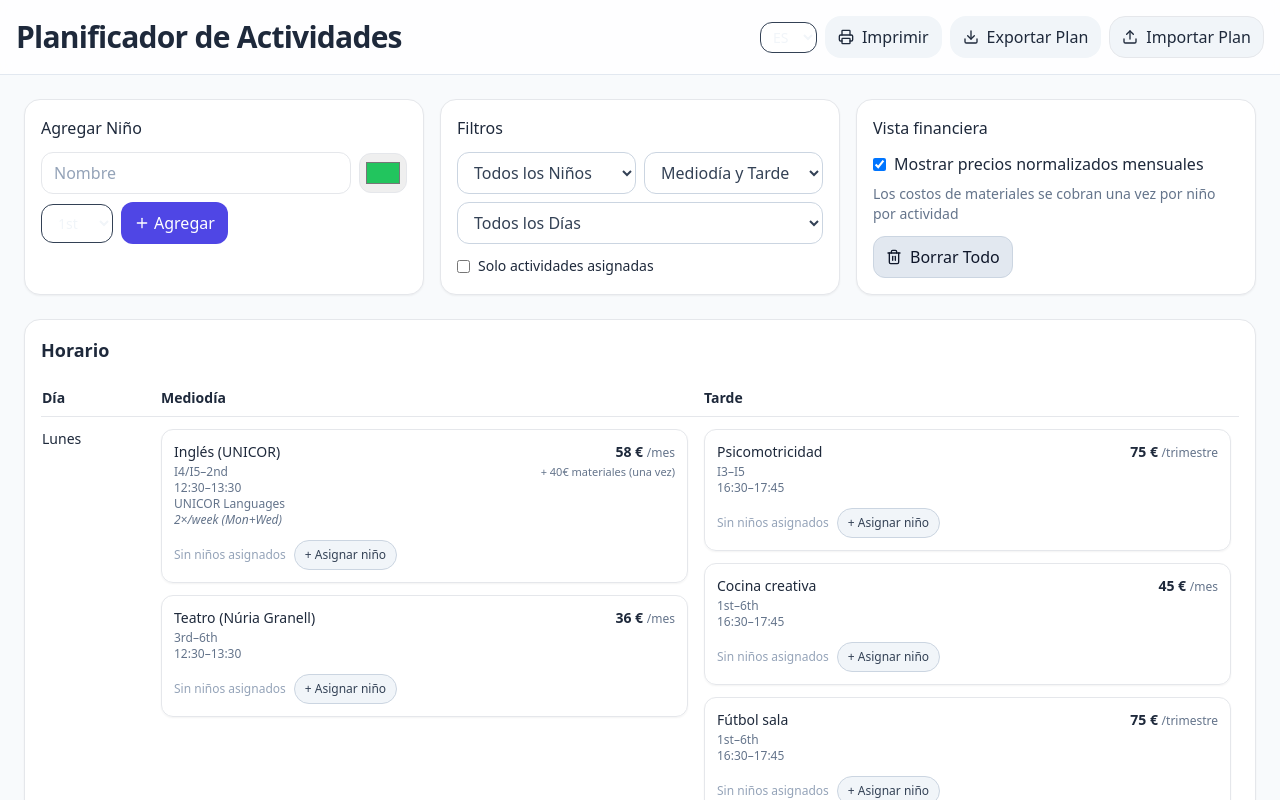
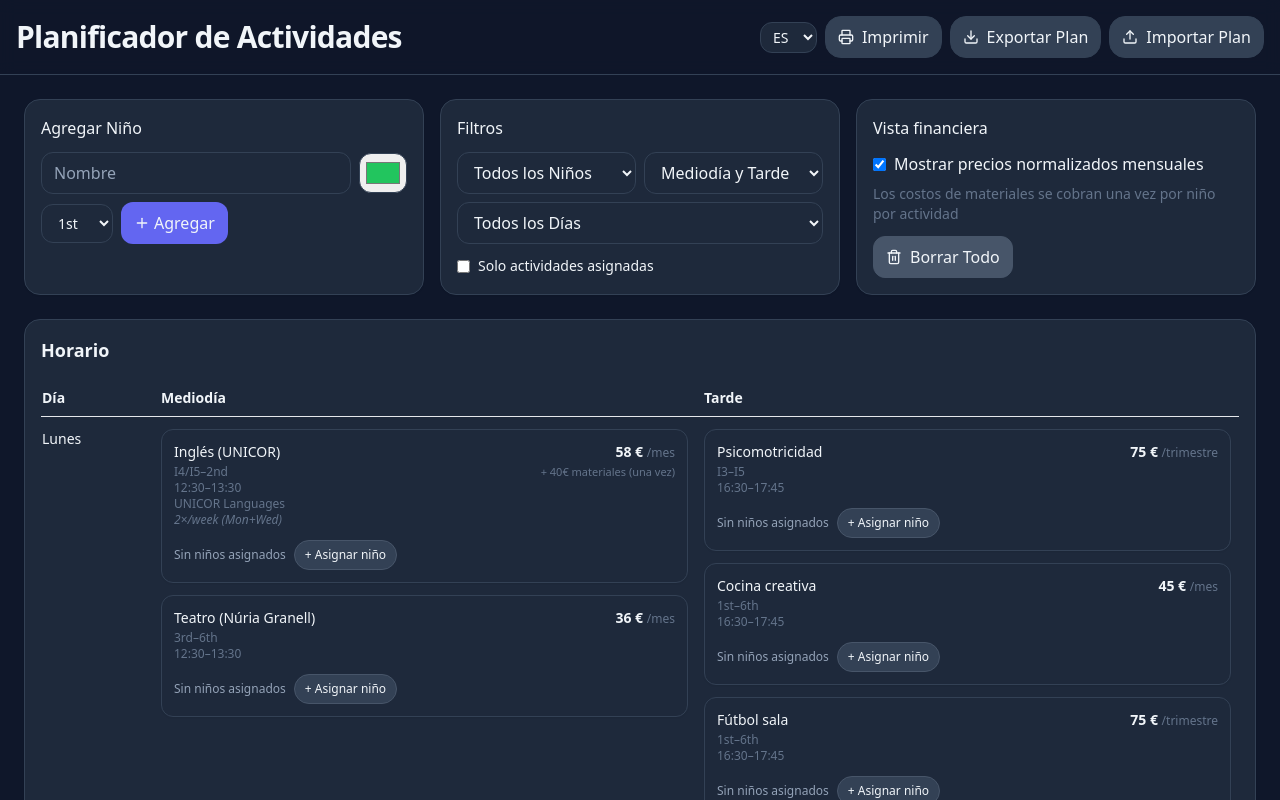
Before and after one commit to ciach/extrascolares2025, a React (Vite) app: page / in a window 1280 px wide. Shown: the top 800 px of the page. Built offline with nearby package versions, Linux system fonts and the light colour scheme.

Commit message:
feat: implement class-based dark mode with improved UI styling for activity buttons

```diff
--- a/index.html
+++ b/index.html
@@ -1,5 +1,5 @@
 <!doctype html>
-<html lang="en">
+<html lang="en" class="dark">
   <head>
     <meta charset="UTF-8" />
     <link rel="icon" type="image/svg+xml" href="/vite.svg" />
--- a/src/ActivitiesPlanner.tsx
+++ b/src/ActivitiesPlanner.tsx
@@ -956,11 +956,12 @@ type Kid = {
             <span className="w-2.5 h-2.5 rounded-full" style={{ backgroundColor: kid.color }} />
             {kid.name}
             <button
-              className="ml-1 inline-flex items-center justify-center w-6 h-6 rounded-full text-slate-700 bg-slate-100 hover:bg-slate-200 border border-slate-300 dark:text-slate-700 dark:bg-slate-100 dark:hover:bg-slate-200 dark:border-slate-300"
+              className="ml-1 inline-flex items-center justify-center w-7 h-7 rounded-full border bg-white/5 hover:bg-white/10"
+              style={{ color: kid.color, borderColor: kid.color }}
               title={t(lang, 'removeKidTitle', { name: kid.name })}
               onClick={() => onToggle(activity.id, kid.id)}
             >
-              <X className="w-3.5 h-3.5" />
+              <X className="w-5 h-5" stroke={kid.color} strokeWidth={3.5} />
             </button>
           </span>
         ))}
--- a/src/index.css
+++ b/src/index.css
@@ -9,15 +9,17 @@
   }
 }
 
-/* Dark mode friendly form controls */
-@media (prefers-color-scheme: dark) {
-  @layer base {
-    body { @apply bg-slate-900 text-slate-100; }
-    input[type="text"], input[type="search"], input[type="email"], input[type="number"], input[type="password"], textarea, select {
-      @apply bg-slate-800 border border-slate-700 text-slate-100 placeholder-slate-400;
-    }
-    button { @apply bg-slate-800 text-slate-100; }
-  }
+/* Dark mode styles driven by the .dark class on html */
+@layer base {
+  .dark body { @apply bg-slate-900 text-slate-100; }
+  .dark input[type="text"],
+  .dark input[type="search"],
+  .dark input[type="email"],
+  .dark input[type="number"],
+  .dark input[type="password"],
+  .dark textarea,
+  .dark select { @apply bg-slate-800 border border-slate-700 text-slate-100 placeholder-slate-400; }
+  .dark button { @apply bg-slate-800 text-slate-100; }
 }
 
 a {
@@ -52,8 +54,7 @@ button:focus-visible {
   outline: 4px auto -webkit-focus-ring-color;
 }
 
+/* Optional light-only tweaks */
 @media (prefers-color-scheme: light) {
-  a:hover {
-    color: #747bff;
-  }
+  a:hover { color: #747bff; }
 }
--- a/tailwind.config.js
+++ b/tailwind.config.js
@@ -1,5 +1,6 @@
 /** @type {import('tailwindcss').Config} */
 module.exports = {
+  darkMode: 'class',
   content: ["./index.html", "./src/**/*.{ts,tsx,js,jsx}"],
   theme: { extend: {} },
   plugins: [],
```
